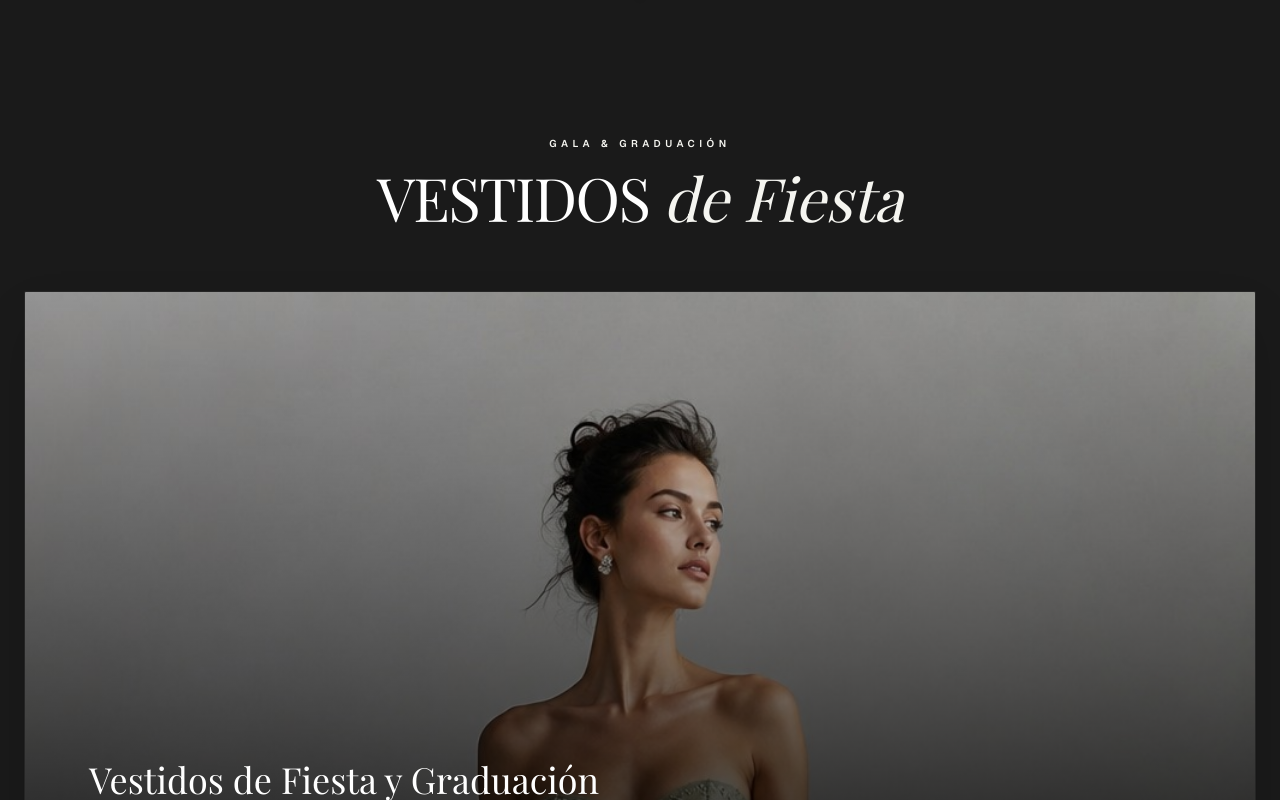
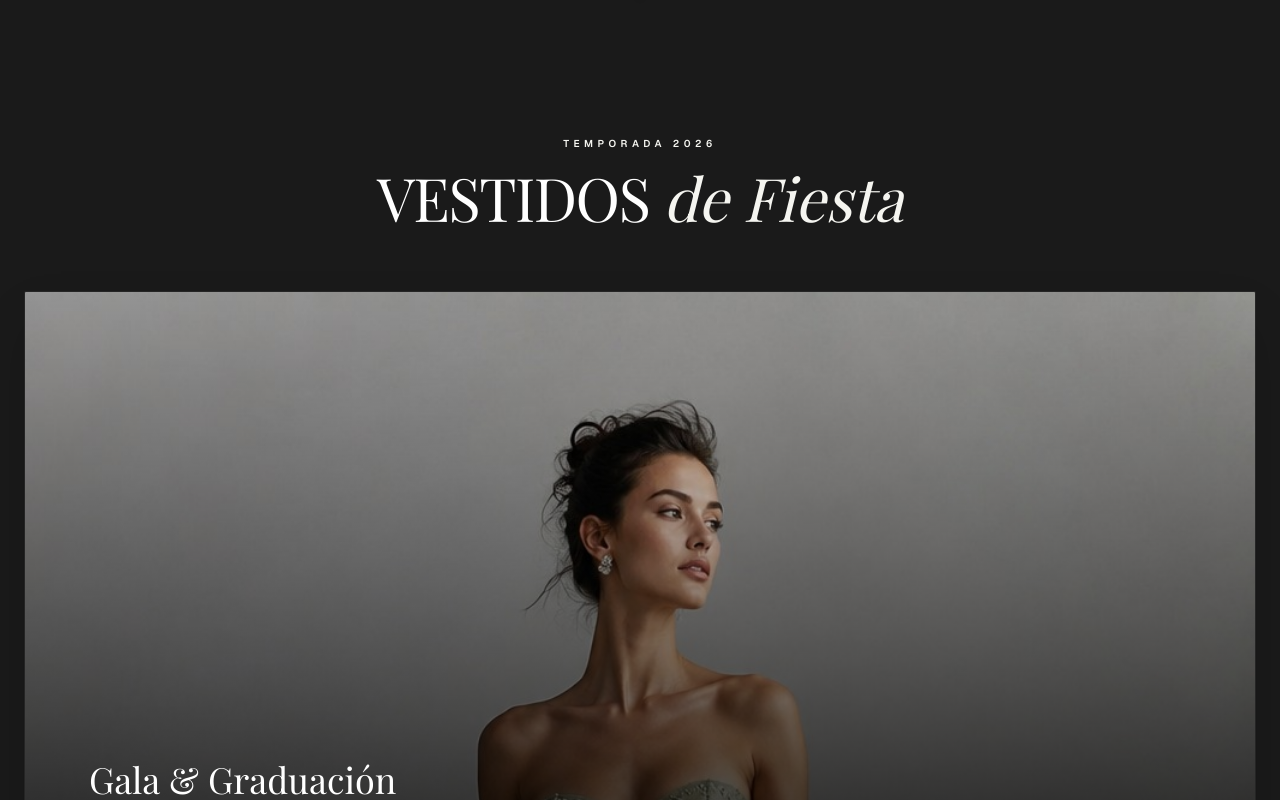
Before and after one commit to Gaz-Style/elena-atelier, a Next.js app: page / in a window 1280 px wide. Shown: the part 840-1640 px from the top of the page. Built offline with nearby package versions, Linux system fonts and the light colour scheme; a web font is replaced by a local one.

Commit message:
UI: Swap titles between outer header and inner card for Gala section

```diff
--- a/src/app/page.tsx
+++ b/src/app/page.tsx
@@ -23,7 +23,7 @@ export default function Home() {
         <div className="max-w-7xl mx-auto">
           {/* HEADER OUTSIDE */}
           <div className="text-center mb-10 md:mb-16">
-            <span className="text-[10px] uppercase tracking-[0.45em] font-semibold text-brand-sand block mb-4">Gala & Graduación</span>
+            <span className="text-[10px] uppercase tracking-[0.45em] font-semibold text-brand-sand block mb-4">Temporada 2026</span>
             <h2 className="font-serif text-4xl md:text-6xl text-white tracking-tight uppercase">
               Vestidos <br className="md:hidden" />
               <span className="italic text-brand-sand font-serif normal-case tracking-normal">de Fiesta</span>
@@ -45,7 +45,7 @@ export default function Home() {
 
             {/* INNER TEXT & CTA OVERLAY */}
             <div className="relative z-10 flex flex-col items-start w-full space-y-4 max-w-2xl">
-              <h3 className="font-serif text-3xl md:text-4xl text-white leading-tight">Vestidos de Fiesta y Graduación</h3>
+              <h3 className="font-serif text-3xl md:text-4xl text-white leading-tight">Gala & Graduación</h3>
               <p className="text-white/70 text-sm md:text-base leading-relaxed">
                 Alta costura y diseños exclusivos para una noche irrepetible.
               </p>
```
